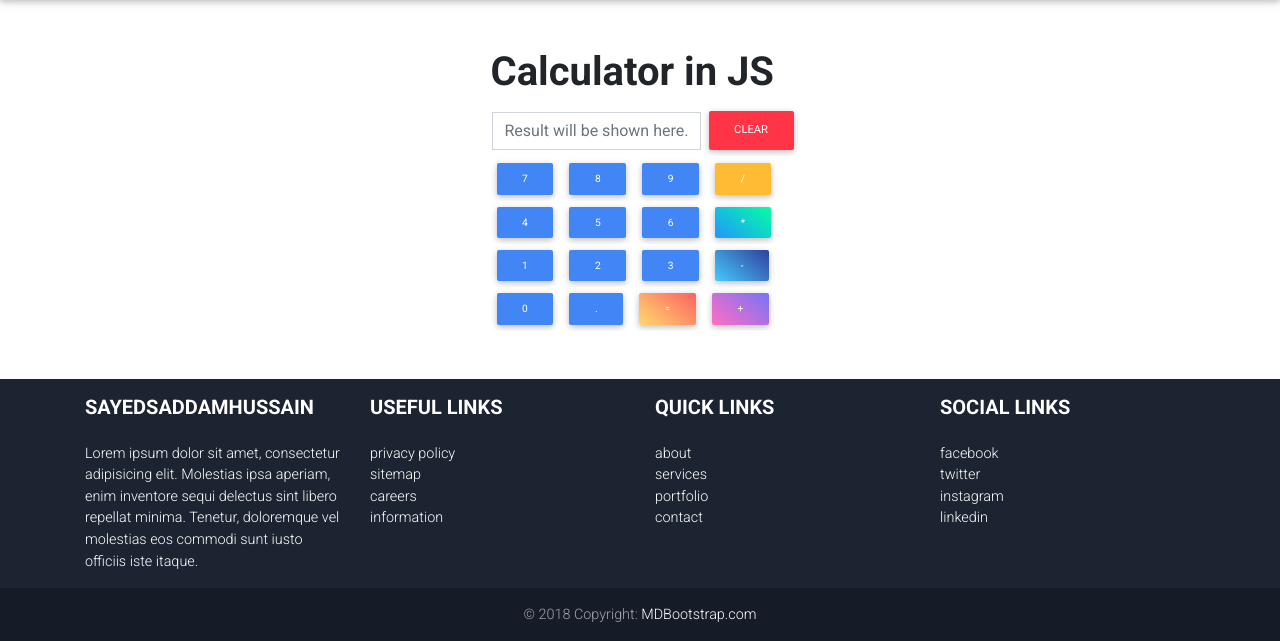
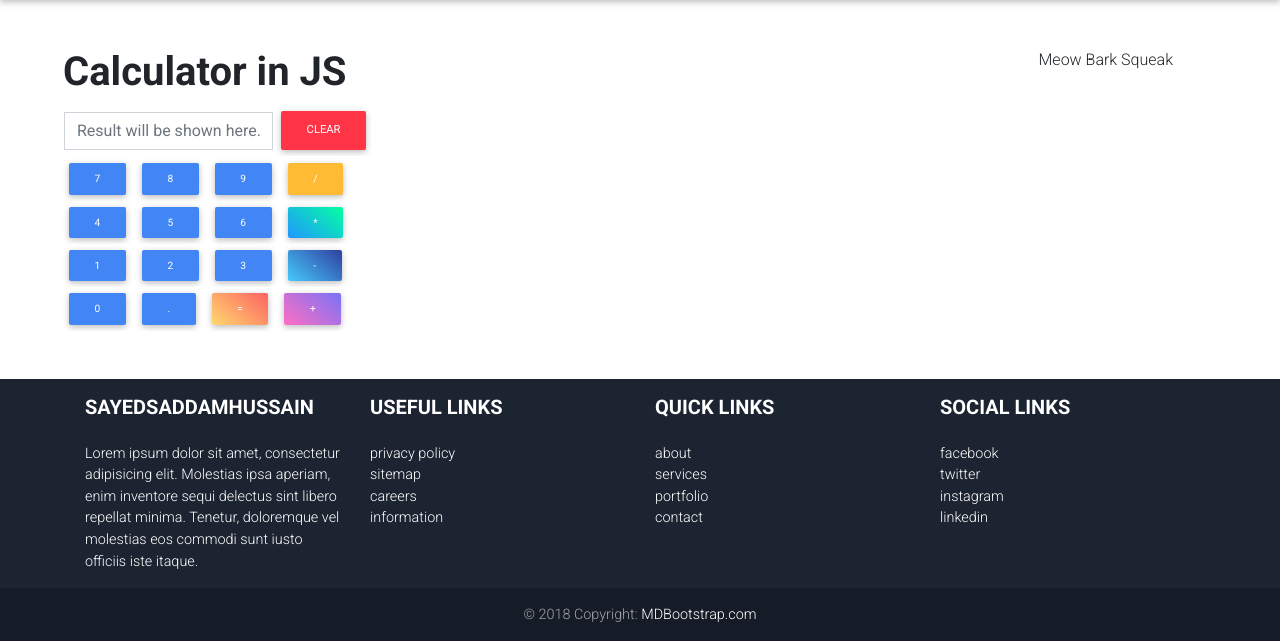
Before and after one commit to sayedsaddam/pvsol_taskmanager, a CodeIgniter app: page /pvsol_taskmanager/index.php/frontend/js_calculator in a window 1280 px wide. Shown: the part 56-697 px from the top of the page. Run offline with CodeIgniter, Linux system fonts and the light colour scheme; some libraries are stand-ins or nearby versions; some web fonts are replaced.

Commit message:
updated js_calculator.php, wrote interface in php, with multiple classes and methods in it.

```diff
--- a/application/views/frontend/js_calculator.php
+++ b/application/views/frontend/js_calculator.php
@@ -1,6 +1,6 @@
-<div class="container m-5">
-   <div class="row justify-content-center">
-      <div class="col-md-6 offset-md-3">
+<div class="container m-5" onload="displayTime()">
+   <div class="row">
+      <div class="col-md-6">
          <h1 class="font-weight-bold">Calculator in JS</h1>
          <table class="">
             <tr>
@@ -33,6 +33,38 @@
             </div>
          </table>
       </div>
+      <div class="col-md-6 text-right">
+         <div id="time">
+            <?php //define("MINSIZE", 50); echo MINSIZE.', '; echo constant("MINSIZE"); ?>
+            <?php
+               interface Animal{
+                  public function makeSound();
+               }
+               class Cat implements Animal{
+                  public function makeSound(){
+                     echo 'Meow ';
+                  }
+               }
+               class Dog implements Animal{
+                  public function makeSound(){
+                     echo 'Bark ';
+                  }
+               }
+               class Mouse implements Animal{
+                  public function makeSound() {
+                     echo 'Squeak';
+                  }
+               }
+               $cat = new Cat();
+               $dog = new Dog();
+               $mouse = new Mouse();
+               $animals = array($cat, $dog, $mouse);
+               foreach($animals as $animal){
+                  $animal->makeSound();
+               }
+            ?>
+         </div>
+      </div>
    </div>
 </div>
 
@@ -50,4 +82,33 @@
    function clearScreen(){
       document.getElementById('result').value = "";
    }
+
+   // json.parse
+   // let userInfo = '{"name":"Saddam", "country":"Pakistan", "age": 25}';
+   // let userInfoObj = JSON.parse(userInfo);
+   // let userInfoStr = JSON.stringify(userInfoObj);
+   // console.log(userInfoObj);
+   // console.log(userInfoStr);
+
+   //setInterval(() => console.log("Hi"), 1000); // Will display Hi every 1 second.
+   // const displayTime = () => {
+   //    let date = new Date();
+   //    let time = date.toLocaleTimeString();
+   //    console.log(time);
+   // };
+   // let ineterval = setInterval(displayTime, 3000);
+   // document.getElementById('time').innerHTML = interval;
+
+   // const add = (a, b) => {
+   //    console.log(a + b);
+   // }
+   // setInterval(add, 3000, 5, 10);
+   let count = 0;
+   let id = setInterval(function(){
+      console.log(count);
+      count = count + 1;
+      if(count > 10){
+         clearInterval(id);
+      }
+   }, 1000);
 </script>
```
